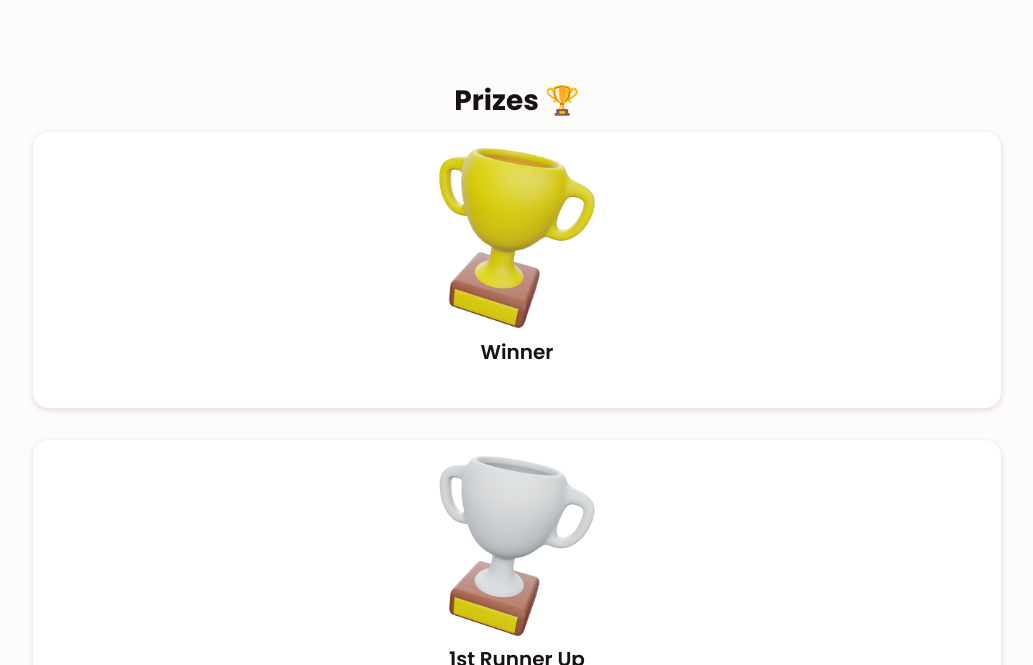
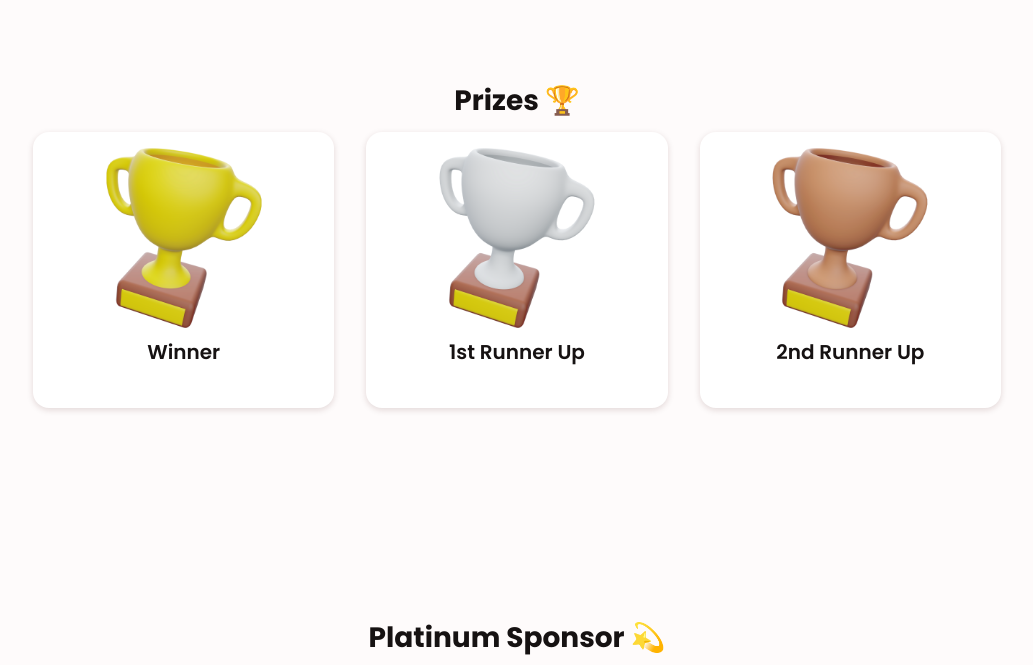
Before and after one commit to kriya9464/PolluxNew, a plain HTML site: page index.html in a window 1280 px wide. Shown: the part 3440-4105 px from the top of the page, without its empty margins (123-1156 px from the left). Drawn offline with nearby package versions, Linux system fonts and the light colour scheme; a script that the page names is missing.

Commit message:
Update styles.css

```diff
--- a/styles.css
+++ b/styles.css
@@ -1,3 +1,6 @@
+
+
+
 /*===== GOOGLE FONTS =====*/
 @import url("https://fonts.googleapis.com/css2?family=Poppins:wght@400;600;700&display=swap");
 *{
@@ -469,16 +472,12 @@ img {
   margin: 10rem auto;
   height:16vh;
 }
-
 @media screen and (max-width: 1092px){
   .sponsor-container img{
 
     height:17vh;
   }
 }
-
-
-
 @media screen and (max-width: 800px){
   .sponsor-container img{
     width:300px;
@@ -486,7 +485,6 @@ img {
     height:11vh;
   }
 }
-
 @media screen and (max-width: 450px){
   .sponsor-container img{
     width:200px;
@@ -1190,3 +1188,23 @@ time {
   width:300px;
   height:300px;
 }
+
+.decoration__container {
+  grid-template-columns: repeat(auto-fit, minmax(220px, 1fr));
+}
+
+.decoration__data {
+  text-align: center;
+  padding: 1rem 1rem 2rem;
+  background-color: var(--container-color);
+  box-shadow: 0 2px 6px rgba(65, 11, 16, 0.15);
+  border-radius: 1rem;
+}
+
+.decoration__data:hover {
+  box-shadow: 0 3px 12px rgba(65, 11, 16, 0.15);
+}
+
+.decoration__img {
+  width: 180px;
+}
```
